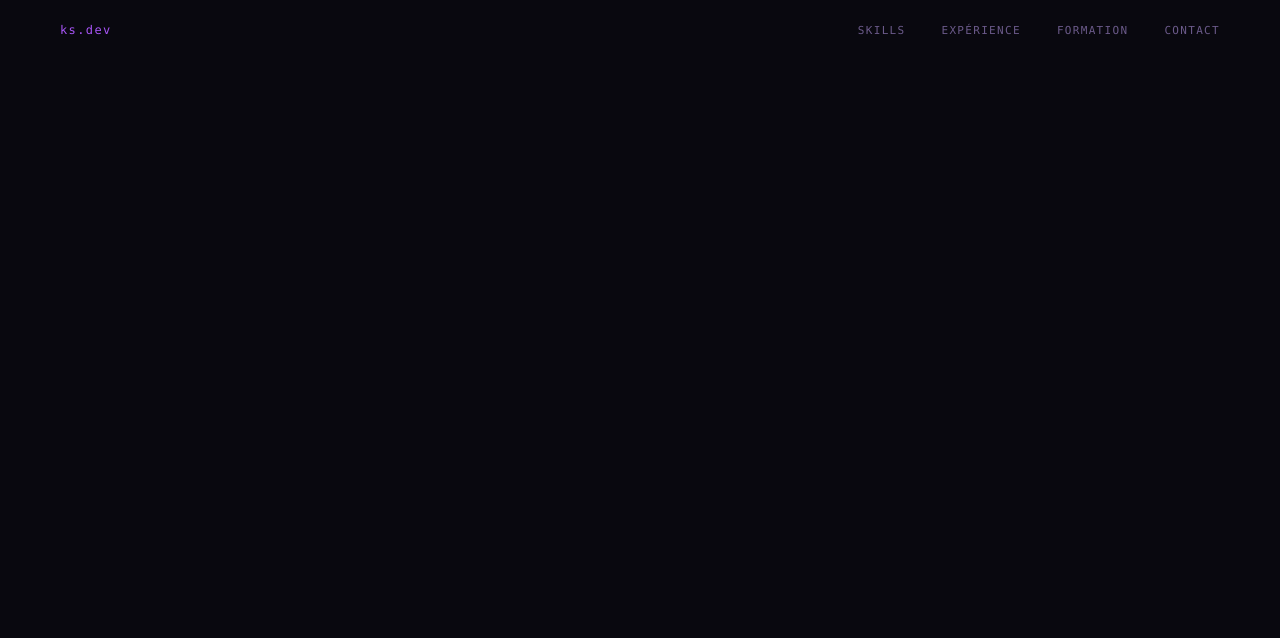
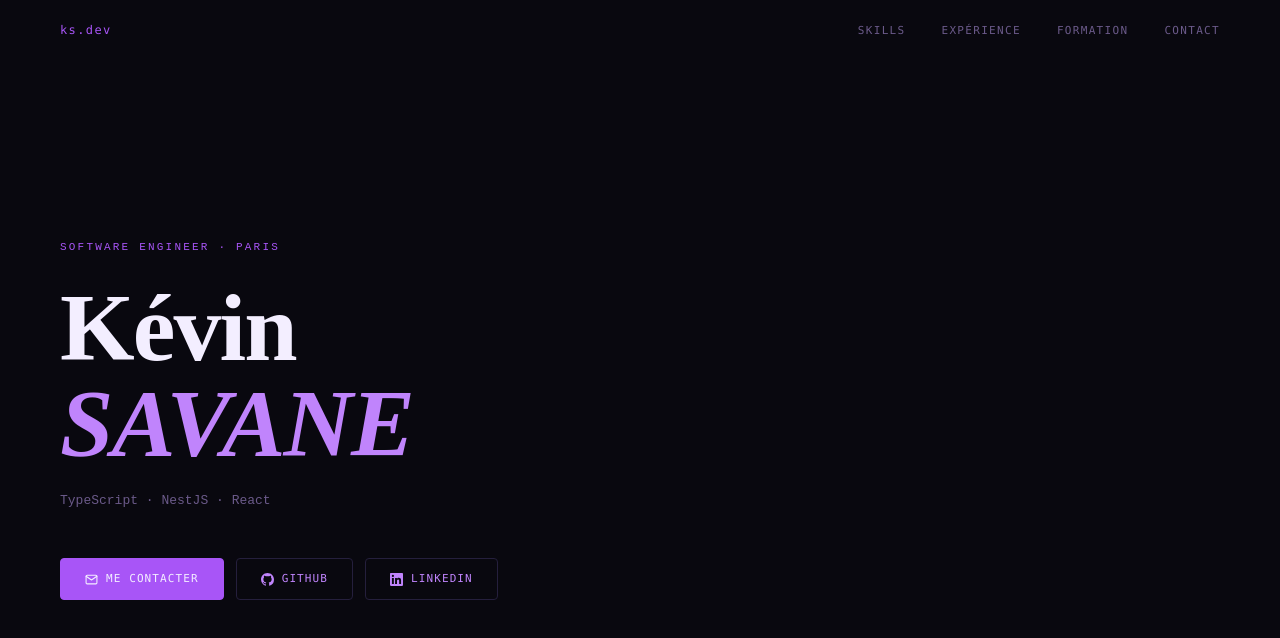
Before and after one commit to LyKell/LyKell.github.io, a React (Vite) app: page / in a window 1280 px wide. Shown: the top 638 px of the page. Built offline with nearby package versions, Linux system fonts and the light colour scheme.

Commit message:
feat: add hero (#6)

```diff
--- a/src/App.tsx
+++ b/src/App.tsx
@@ -1,9 +1,11 @@
+import Hero from "./components/hero/Hero";
 import Nav from "./components/Nav";
 
 function App() {
   return (
     <>
       <Nav />
+      <Hero />
     </>
   );
 }
--- /dev/null
+++ b/src/components/buttons/CustomButton.tsx
@@ -0,0 +1,20 @@
+interface CustomButtonProps {
+  display: "highlighted" | "muted";
+  text: string;
+  children: React.ReactNode;
+}
+
+export default function CustomButton({
+  display,
+  text,
+  children,
+}: CustomButtonProps) {
+  return (
+    <a
+      className={`btn ${display === "highlighted" ? "border-accent bg-accent text-white" : "border text-accent2 border-line bg-transparent"} `}
+    >
+      {children}
+      {text}
+    </a>
+  );
+}
--- /dev/null
+++ b/src/components/hero/Contact.tsx
@@ -0,0 +1,35 @@
+import CustomButton from "../buttons/CustomButton";
+
+export default function Contact() {
+  return (
+    <>
+      <div className="flex flex-row gap-3 mt-12">
+        <CustomButton display="highlighted" text="Me contacter">
+          <svg
+            width="13"
+            height="13"
+            viewBox="0 0 24 24"
+            fill="none"
+            stroke="currentColor"
+            stroke-width="2"
+            stroke-linecap="round"
+            stroke-linejoin="round"
+          >
+            <path d="M4 4h16c1.1 0 2 .9 2 2v12c0 1.1-.9 2-2 2H4c-1.1 0-2-.9-2-2V6c0-1.1.9-2 2-2z" />
+            <polyline points="22,6 12,13 2,6" />
+          </svg>
+        </CustomButton>
+        <CustomButton display="muted" text="Github">
+          <svg width="13" height="13" viewBox="0 0 24 24" fill="currentColor">
+            <path d="M12 0C5.37 0 0 5.37 0 12c0 5.31 3.435 9.795 8.205 11.385.6.105.825-.255.825-.57 0-.285-.015-1.23-.015-2.235-3.015.555-3.795-.735-4.035-1.41-.135-.345-.72-1.41-1.23-1.695-.42-.225-1.02-.78-.015-.795.945-.015 1.62.87 1.845 1.23 1.08 1.815 2.805 1.305 3.495.99.105-.78.42-1.305.765-1.605-2.67-.3-5.46-1.335-5.46-5.925 0-1.305.465-2.385 1.23-3.225-.12-.3-.54-1.53.12-3.18 0 0 1.005-.315 3.3 1.23.96-.27 1.98-.405 3-.405s2.04.135 3 .405c2.295-1.56 3.3-1.23 3.3-1.23.66 1.65.24 2.88.12 3.18.765.84 1.23 1.905 1.23 3.225 0 4.605-2.805 5.625-5.475 5.925.435.375.81 1.095.81 2.22 0 1.605-.015 2.895-.015 3.3 0 .315.225.69.825.57A12.02 12.02 0 0 0 24 12c0-6.63-5.37-12-12-12z" />
+          </svg>
+        </CustomButton>
+        <CustomButton display="muted" text="LinkedIn">
+          <svg width="13" height="13" viewBox="0 0 24 24" fill="currentColor">
+            <path d="M20.447 20.452h-3.554v-5.569c0-1.328-.027-3.037-1.852-3.037-1.853 0-2.136 1.445-2.136 2.939v5.667H9.351V9h3.414v1.561h.046c.477-.9 1.637-1.85 3.37-1.85 3.601 0 4.267 2.37 4.267 5.455v6.286zM5.337 7.433a2.062 2.062 0 0 1-2.063-2.065 2.064 2.064 0 1 1 2.063 2.065zm1.782 13.019H3.555V9h3.564v11.452zM22.225 0H1.771C.792 0 0 .774 0 1.729v20.542C0 23.227.792 24 1.771 24h20.451C23.2 24 24 23.227 24 22.271V1.729C24 .774 23.2 0 22.222 0h.003z" />
+          </svg>
+        </CustomButton>
+      </div>
+    </>
+  );
+}
--- /dev/null
+++ b/src/components/hero/Head.tsx
@@ -0,0 +1,26 @@
+export default function Head() {
+  return (
+    <>
+      <div className="flex items-center text-accent font-jb-mono text-[11px] tracking-[.2em] uppercase mb-6 gap-3">
+        Software Engineer · Paris
+      </div>
+      <h1
+        style={{ fontSize: "clamp(52px, 8vw, 96px)", lineHeight: "1" }}
+        className="text-white font-dm-serif text-[clamp(52px, 8vw, 96px)] tracking-[-.02em] font-bold"
+      >
+        Kévin
+        <br />
+        <em className="text-accent2 italic">SAVANE</em>
+      </h1>
+      <p className="flex flex-row text-muted items-center gap-1.5 mt-5">
+        <span className="flex items-center font-jb-mono text-[13px] text-muted gap-1.5">
+          TypeScript · NestJS · React
+        </span>
+        <span
+          style={{ animation: "blink 1.1s step-end infinite" }}
+          className="inline-block w-2 h-3.5 bg-accent align-middle"
+        ></span>
+      </p>
+    </>
+  );
+}
--- /dev/null
+++ b/src/components/hero/Hero.tsx
@@ -0,0 +1,11 @@
+import Contact from "./Contact";
+import Head from "./Head";
+
+export default function Hero() {
+  return (
+    <section className="relative flex flex-col min-h-screen justify-center pt-30 px-15 pb-20 overflow-hidden">
+      <Head />
+      <Contact />
+    </section>
+  );
+}
--- a/src/index.css
+++ b/src/index.css
@@ -11,9 +11,9 @@
   --color-text: #d4c8ec;
   --color-muted: #6b5a8a;
   --color-white: #f3eeff;
-  --mono: "JetBrains Mono", monospace;
-  --serif: "DM Serif Display", serif;
-  --sans: "Manrope", sans-serif;
+  --font-jb-mono: "JetBrains Mono", monospace;
+  --font-dm-serif: "DM Serif Display", serif;
+  --font-manrope: "Manrope", sans-serif;
 }
 
 body {
@@ -21,5 +21,16 @@
 }
 
 .btn {
-  @apply inline-flex items-center border rounded-sm px-6 py-3 uppercase font-mono text-[11px] tracking-[1.1px];
+  @apply inline-flex items-center border rounded-sm px-6 py-3 uppercase font-mono text-[11px] tracking-[1.1px] gap-2;
 }
+
+@keyframes blink {
+  0%,
+  100% {
+    opacity: 1;
+  }
+
+  50% {
+    opacity: 0;
+  }
+}
```
